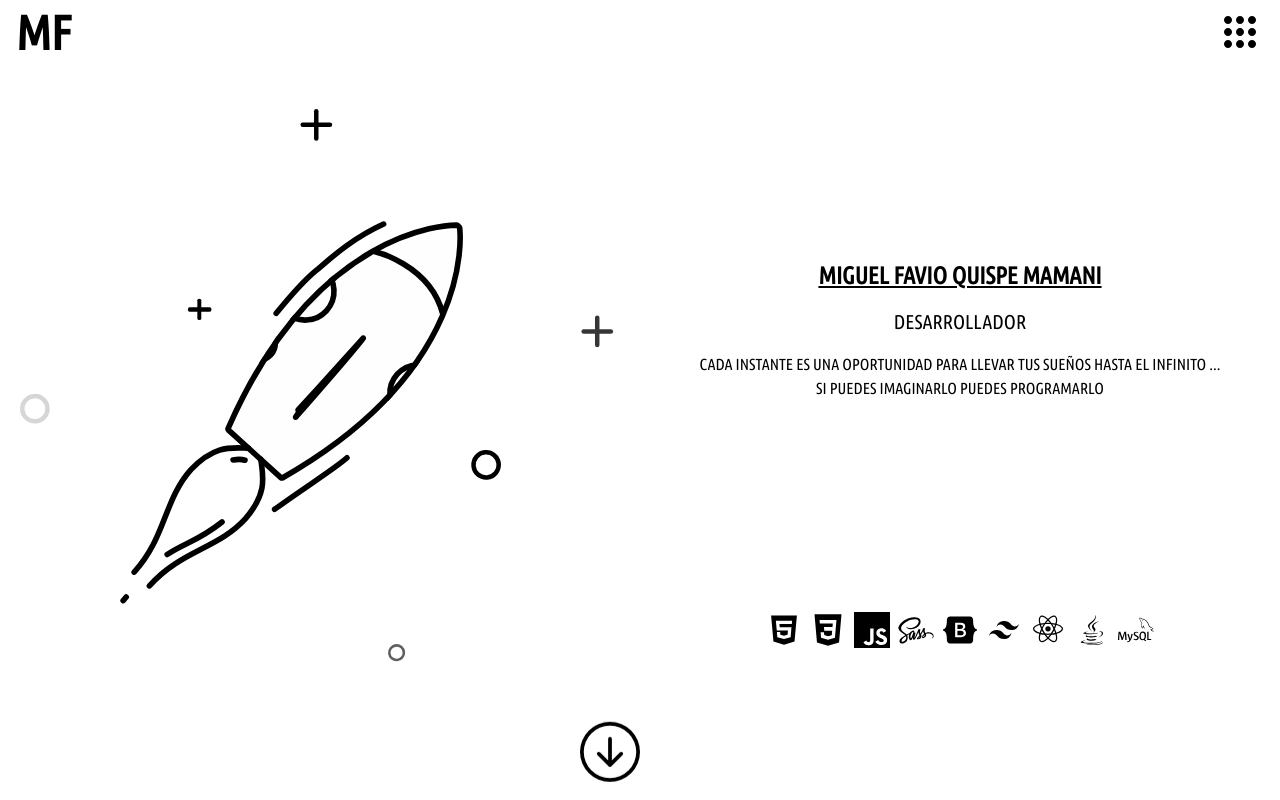
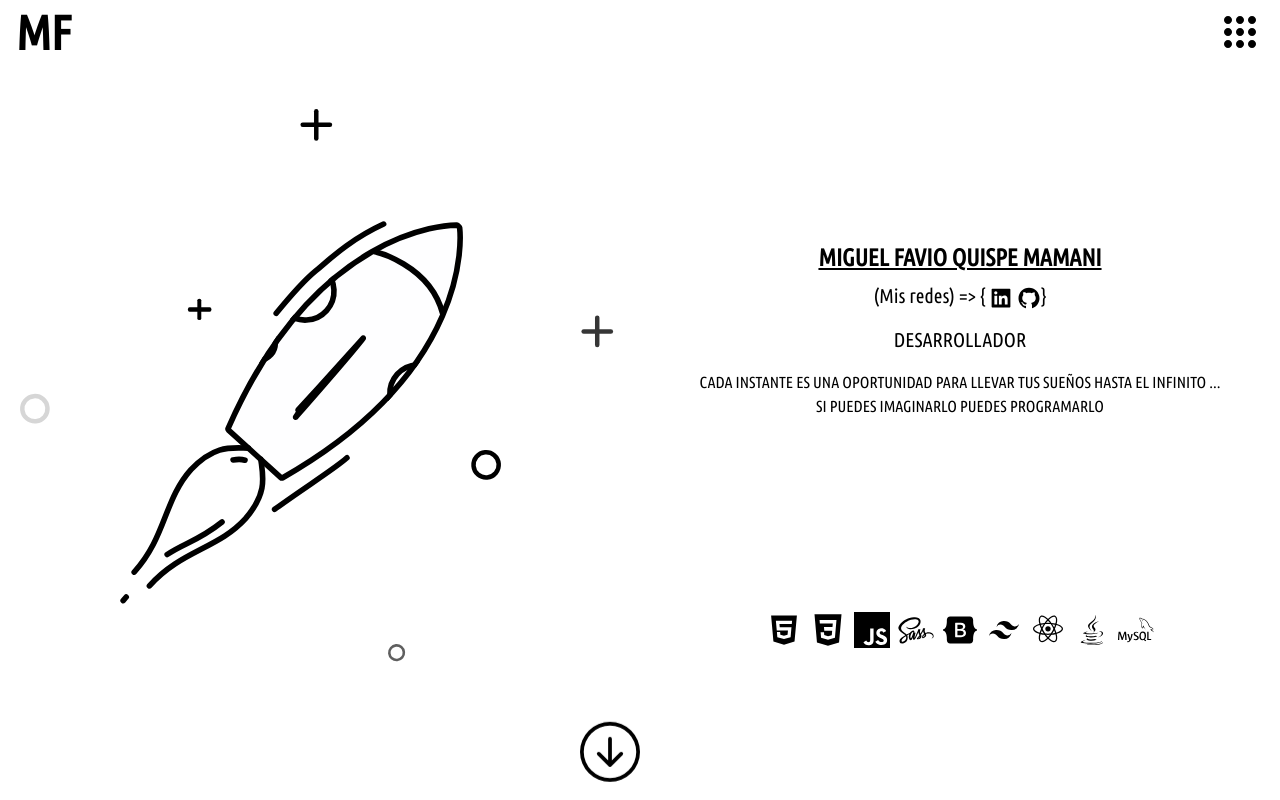
Before and after one commit to miguelfavioqm/Portfolio, a React (Vite) app: page / in a window 1280 px wide. Built offline with nearby package versions, Linux system fonts and the light colour scheme.

Commit message:
Añadiendo redes

```diff
--- a/src/Components/Header.jsx
+++ b/src/Components/Header.jsx
@@ -1,6 +1,6 @@
 import React from "react";
 import { CgMenuGridO } from "react-icons/cg";
-import { AiFillHtml5 } from "react-icons/ai";
+import { AiFillHtml5, AiFillLinkedin, AiFillGithub } from "react-icons/ai";
 import { IoLogoCss3 } from "react-icons/io";
 import { SiJavascript } from "react-icons/si";
 import { DiSass } from "react-icons/di";
@@ -25,8 +25,18 @@ const Header = () => {
         <div className=" flex flex-col md:w-1/2 h-3/4 md:right-0 md:absolute justify-center items-center">
           <div className="w-full md:h-full flex items-center justify-center text-center flex-col m-auto p-4">
             <h1 className="text-2xl font-semibold underline">
-              MIGUEL FAVIO QUISPE MAMANI
+              MIGUEL FAVIO QUISPE MAMANI <br />
             </h1>
+            <h2 className="text-xl mt-2">
+              {" (Mis redes) => { "}
+              <a href="#">
+                <AiFillLinkedin className="inline-block text-2xl" />
+              </a>{" "}
+              <a href="#">
+                <AiFillGithub className="inline-block text-2xl" />
+              </a>
+              {"}"}
+            </h2>
             <p className="p-4 text-xl">DESARROLLADOR</p>
             <p>
               CADA INSTANTE ES UNA OPORTUNIDAD PARA LLEVAR TUS SUEÑOS HASTA EL
```
